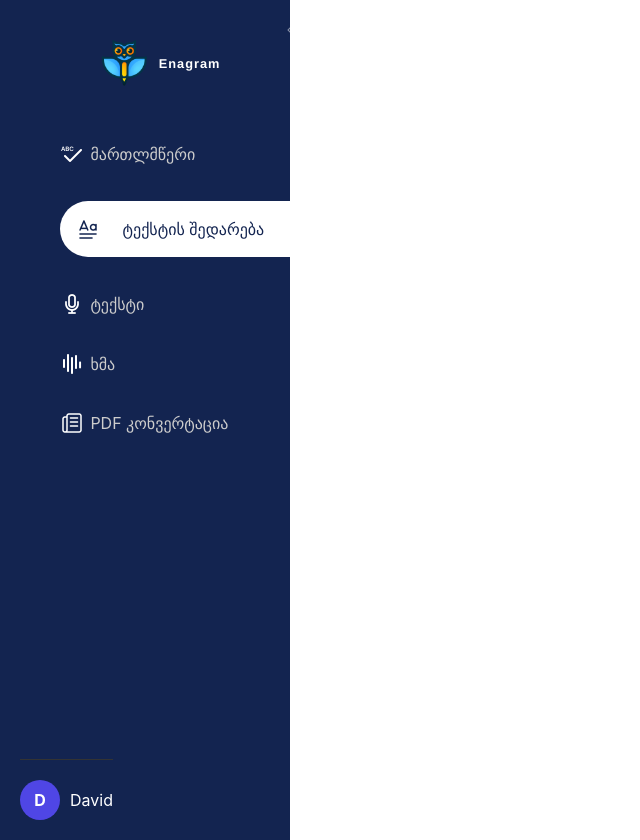
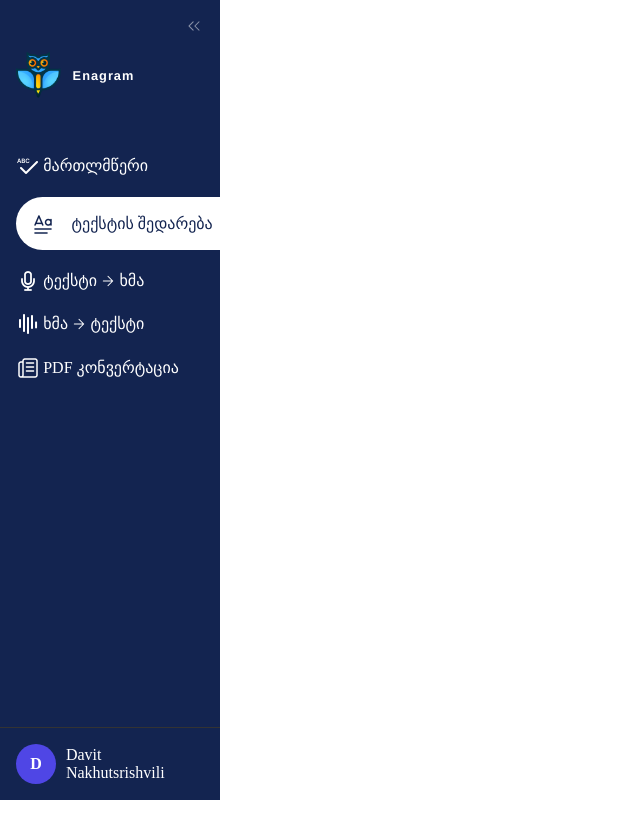
Before and after one commit to Dnakhutsrishvili/enagram-hometask, a React (Create React App) app: page / in a window 1280 px wide. Shown: the whole page, without its empty margins (0-640 px from the left). After the commit the page ends 800 px from the top, so only its background shows below. Built offline with nearby package versions, Linux system fonts and the light colour scheme.

Commit message:
fix:adjusting navigation elements

```diff
--- a/src/App.css
+++ b/src/App.css
@@ -1,9 +1,6 @@
 /* app.css */
 body {
   margin: 0;
-  font-family: -apple-system, BlinkMacSystemFont, 'Segoe UI', 'Roboto', 'Oxygen',
-    'Ubuntu', 'Cantarell', 'Fira Sans', 'Droid Sans', 'Helvetica Neue',
-    sans-serif;
   -webkit-font-smoothing: antialiased;
   -moz-osx-font-smoothing: grayscale;
 }
--- a/src/components/Header.jsx
+++ b/src/components/Header.jsx
@@ -7,11 +7,12 @@ import text from '../assets/icons/text.png'
 import mic from '../assets/icons/mic.png'
 import wave from '../assets/icons/wave.png'
 import docs from '../assets/icons/docs.png'
+import arrowRight from '../assets/icons/arrow-right.png'
 import styles from './header.module.css'
 
 function Header() {
  const [isOpen, setIsOpen] = useState(false);
-   const userName = "David";
+   const userName = "Davit Nakhutsrishvili";
 
 
   const toggleMenu = () => {
@@ -63,11 +64,11 @@ function Header() {
         </li>
         <li>
          <img src={mic} alt="mic" />
-        <a href="#" className={styles.navItem}>ტექსტი</a>
+        <a href="#" className={styles.navItem}>ტექსტი <img src={arrowRight} alt="arrow" /> ხმა</a>
         </li>
         <li>
             <img src={wave} alt="wave" />
-        <a href="#" className={styles.navItem}>ხმა</a>
+        <a href="#" className={styles.navItem}>ხმა <img src={arrowRight} alt="arrow" />ტექსტი</a>
         </li>
         <li>
             <img src={docs} alt="docs" />
--- a/src/components/header.module.css
+++ b/src/components/header.module.css
@@ -6,6 +6,7 @@
     background: var(--bg);
     color: white;
     position: relative;
+    font-family: Helvetica;
 }
 
 .logo {
@@ -99,6 +100,11 @@ aside {
         display: none;
     }
 
+    .logo {
+        justify-content: flex-start;
+        padding-left: 1rem;
+    }
+
     .logo img {
         height: 46px;
         width: 45px;
@@ -106,7 +112,7 @@ aside {
     }
 
     .sidebar {
-        width: 250px;
+        width: 220px;
         height: 100vh;
         background: var(--bg);
         color: white;
@@ -114,7 +120,6 @@ aside {
         flex-direction: column;
         justify-content: space-between;
         align-items: flex-start;
-        padding: 20px;
     }
 
     .arrows {
@@ -122,6 +127,9 @@ aside {
         justify-content: flex-end;
         align-items: center;
         cursor: pointer;
+        padding: 1rem;
+        margin-right: 2rem;
+
 
     }
 
@@ -142,16 +150,31 @@ aside {
         display: flex;
         justify-content: center;
         align-items: flex-start;
-        gap: 2.2rem;
+        gap: 1.2rem;
         flex-direction: column;
+        padding-left: 1rem;
     }
 
     .navSidebar ul li {
         display: flex;
         justify-content: center;
         align-items: center;
-        gap: 0.4rem;
+        gap: 0.2rem;
         flex-direction: row;
+        line-height: 20px;
+        font-size: 0.8rem;
+    }
+
+    .navSidebar ul li a {
+        display: flex;
+        justify-content: center;
+        align-items: center;
+        gap: 0.2rem;
+    }
+
+    .navSidebar ul li a img {
+        height: 16px;
+        width: 16px;
     }
 
     .navSidebar ul li:nth-child(2) {
@@ -163,12 +186,14 @@ aside {
 
     .navSidebar ul li:nth-child(2) a {
         color: var(--bg);
-        width: 180px;
+        width: 220px;
+        margin-left: -40px;
     }
 
     .navSidebar ul li:nth-child(2) img {
         margin-left: 0.01rem;
-        padding: 1rem;
+        padding: 0.9rem;
+
     }
 
 
@@ -179,20 +204,20 @@ aside {
 
     .navItem {
         text-decoration: none;
-        color: #ccc;
+        color: white;
         font-size: 16px;
         transition: 0.2s;
     }
 
     .navItem:hover {
-        color: white;
+        color: #ccc;
     }
 
     .user {
         display: flex;
         align-items: center;
         gap: 10px;
-        padding-top: 20px;
+        padding: 1rem;
         border-top: 1px solid #333;
     }
 
```
Also changed, not shown: src/assets/icons/arrow-right.png (added).
